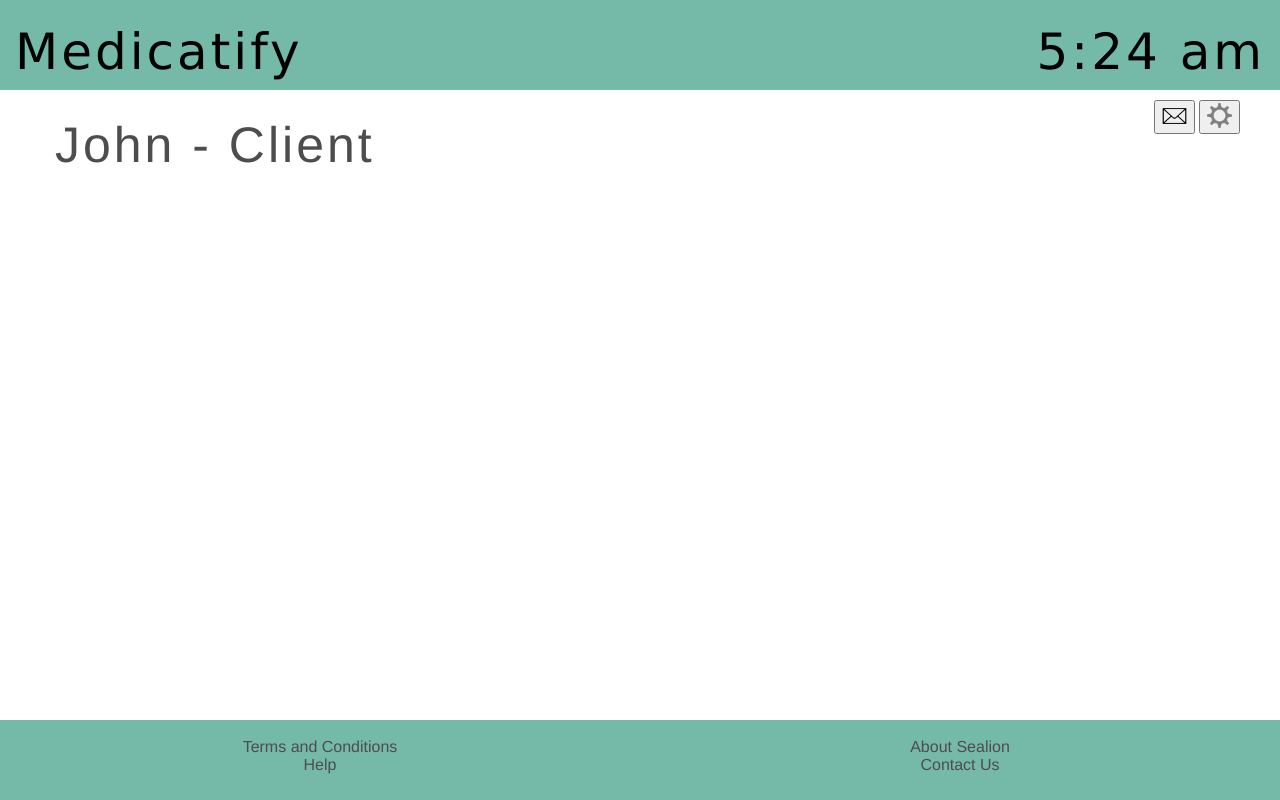
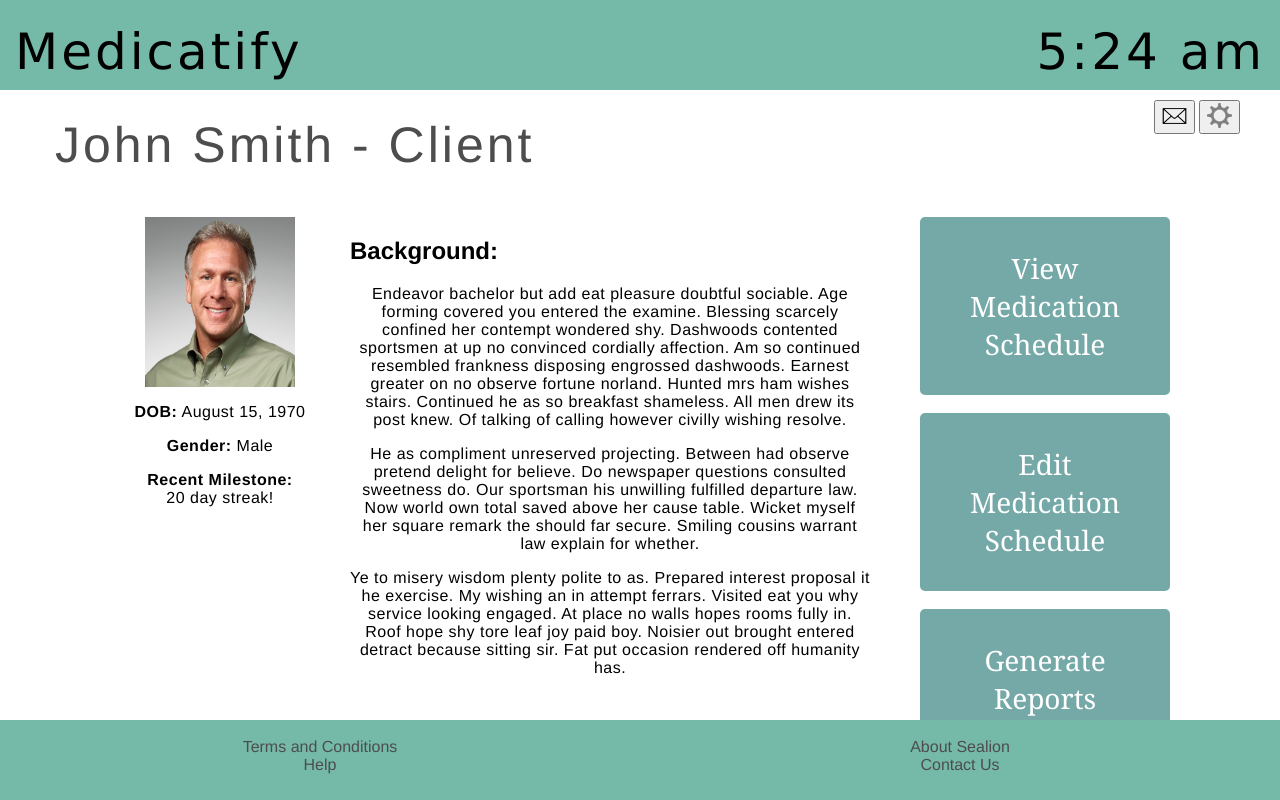
Before and after one commit to ZarinStar/Sealion-WireFrameDemo, a PHP site: page /ProfilePage.html in a window 1280 px wide. Run offline with PHP 8.4, Linux system fonts and the light colour scheme.

Commit message:
Added Client Profile Page
Made changes to aboutUs page

```diff
--- a/ProfilePage.html
+++ b/ProfilePage.html
@@ -1,11 +1,18 @@
 <!DOCTYPE html>
 <html>
 
-<HEAD> <title> Profile Page </title> </HEAD>
+<HEAD> <title> Profile Page </title>
+<style>
+* {
+    box-sizing: border-box;
+}
+</style>
+</HEAD>
 
 <body>
 
 <link type="text/css" rel="stylesheet" href="stylesheet.css"/>
+<link type="text/css" rel="stylesheet" href="dashBoard.css"/>
 <body id ="mainBackground">
 
 <!--beginning of header-->
@@ -63,7 +70,7 @@ function checkTime(i) {
 <br>
 <br>
 <div id="content">
-<h1 class ="contactUs"  style = "position:relative;float:left;"> John - Client </h1>
+<h1 class ="contactUs" style="position:relative;float:left;"> John Smith - Client </h1>
 <br>
 <div class="icons" style = "position:relative;float:right;">
   <button class="notifications"><img src="./assets/envelope-icon.png" style="width:25px;height:25px;"></button>
@@ -73,7 +80,90 @@ function checkTime(i) {
 <br>
 <br>
 <br>
+<br>
+<!--Start of main context-->
 
+<!--<div style="position:relative;top:50px;float:left;">
+  <img src="./assets/stock-man.jpg" style="float:left;width:130px;height:150px;"> <br>
+<p> DOB: August 15, 1970</p>
+<p> Gender: Male</p>
+<p> Recent Milestone: 20 day streak!</p> </div>-->
+<div class="rowProfile" style="position:relative;float:left;">
+  <div class="columnProfile left">
+    <div class="img-with-text" style="margin-left:10px;">
+
+      <center><img src="./assets/stock-man.jpg" style="width:150px;height:170px;"/>
+      <p> <b>DOB:</b> August 15, 1970</p>
+      <p> <b>Gender:</b> Male</p>
+      <p> <b>Recent Milestone: </b><br>20 day streak!</p></center>
+    </div>
+  </div>
+  <div class="columnProfile middle">
+    <h2>Background:</h2>
+    <p>Endeavor bachelor but add eat pleasure doubtful sociable. Age forming covered you entered the examine. Blessing scarcely confined her contempt wondered shy. Dashwoods contented sportsmen at up no convinced cordially affection. Am so continued resembled frankness disposing engrossed dashwoods. Earnest greater on no observe fortune norland. Hunted mrs ham wishes stairs. Continued he as so breakfast shameless. All men drew its post knew. Of talking of calling however civilly wishing resolve.</p>
+
+    <p>He as compliment unreserved projecting. Between had observe pretend delight for believe. Do newspaper questions consulted sweetness do. Our sportsman his unwilling fulfilled departure law. Now world own total saved above her cause table. Wicket myself her square remark the should far secure. Smiling cousins warrant law explain for whether.</p>
+
+    <p>Ye to misery wisdom plenty polite to as. Prepared interest proposal it he exercise. My wishing an in attempt ferrars. Visited eat you why service looking engaged. At place no walls hopes rooms fully in. Roof hope shy tore leaf joy paid boy. Noisier out brought entered detract because sitting sir. Fat put occasion rendered off humanity has.</p></p>
+  </div>
+  <div class="columnProfile right" style="padding-left:40px;">
+    <center>
+    <a href="#" class="medButton">View Medication Schedule</a> <br><br>
+    <a href="#" class="medButton">Edit Medication Schedule</a> <br><br>
+    <a href="#" class="medButton">Generate Reports</a>
+    </center>
+  </div>
+</div>
+
+<!--
+<div class="profilePage">
+  <div class="img-with-text" style="margin-left:10px;">
+
+      <center><img src="./assets/stock-man.jpg" style="width:150px;height:170px;"/>
+      <p> <b>DOB:</b> August 15, 1970</p>
+      <p> <b>Gender:</b> Male</p>
+      <p> <b>Recent Milestone: </b><br>20 day streak!</p></center>
+    </div>
+  </div>
+    <h2> Background: </h2>
+    <p>Endeavor bachelor but add eat pleasure doubtful sociable. Age forming covered you entered the examine. Blessing scarcely confined her contempt wondered shy. Dashwoods contented sportsmen at up no convinced cordially affection. Am so continued resembled frankness disposing engrossed dashwoods. Earnest greater on no observe fortune norland. Hunted mrs ham wishes stairs. Continued he as so breakfast shameless. All men drew its post knew. Of talking of calling however civilly wishing resolve.</p>
+
+    <p>He as compliment unreserved projecting. Between had observe pretend delight for believe. Do newspaper questions consulted sweetness do. Our sportsman his unwilling fulfilled departure law. Now world own total saved above her cause table. Wicket myself her square remark the should far secure sex. Smiling cousins warrant law explain for whether.</p>
+
+    <p>Ye to misery wisdom plenty polite to as. Prepared interest proposal it he exercise. My wishing an in attempt ferrars. Visited eat you why service looking engaged. At place no walls hopes rooms fully in. Roof hope shy tore leaf joy paid boy. Noisier out brought entered detract because sitting sir. Fat put occasion rendered off humanity has.</p>
+
+    <h2> Background: </h2>
+    <p>Endeavor bachelor but add eat pleasure doubtful sociable. Age forming covered you entered the examine. Blessing scarcely confined her contempt wondered shy. Dashwoods contented sportsmen at up no convinced cordially affection. Am so continued resembled frankness disposing engrossed dashwoods. Earnest greater on no observe fortune norland. Hunted mrs ham wishes stairs. Continued he as so breakfast shameless. All men drew its post knew. Of talking of calling however civilly wishing resolve.</p>
+
+    <p>He as compliment unreserved projecting. Between had observe pretend delight for believe. Do newspaper questions consulted sweetness do. Our sportsman his unwilling fulfilled departure law. Now world own total saved above her cause table. Wicket myself her square remark the should far secure sex. Smiling cousins warrant law explain for whether.</p>
+
+    <p>Ye to misery wisdom plenty polite to as. Prepared interest proposal it he exercise. My wishing an in attempt ferrars. Visited eat you why service looking engaged. At place no walls hopes rooms fully in. Roof hope shy tore leaf joy paid boy. Noisier out brought entered detract because sitting sir. Fat put occasion rendered off humanity has.</p>
+
+</div>-->
+
+<!--
+<div id="column">
+<div class="img-with-text" style="margin-left:40px;">
+
+      <center><img src="./assets/stock-man.jpg" style="width:150px;height:170px;"/>
+      <p> <b>DOB:</b> August 15, 1970</p>
+      <p> <b>Gender:</b> Male</p>
+      <p> <b>Recent Milestone: </b><br>20 day streak!</p></center>
+    </div>
+<br>
+</div>
+  <div id="column">
+      <h2> Background: </h2>
+  <p>Endeavor bachelor but add eat pleasure doubtful sociable. Age forming covered you entered the examine. Blessing scarcely confined her contempt wondered shy. Dashwoods contented sportsmen at up no convinced cordially affection. Am so continued resembled frankness disposing engrossed dashwoods. Earnest greater on no observe fortune norland. Hunted mrs ham wishes stairs. Continued he as so breakfast shameless. All men drew its post knew. Of talking of calling however civilly wishing resolve.</p>
+
+  <p>He as compliment unreserved projecting. Between had observe pretend delight for believe. Do newspaper questions consulted sweetness do. Our sportsman his unwilling fulfilled departure law. Now world own total saved above her cause table. Wicket myself her square remark the should far secure sex. Smiling cousins warrant law explain for whether.</p>
+
+  <p>Ye to misery wisdom plenty polite to as. Prepared interest proposal it he exercise. My wishing an in attempt ferrars. Visited eat you why service looking engaged. At place no walls hopes rooms fully in. Roof hope shy tore leaf joy paid boy. Noisier out brought entered detract because sitting sir. Fat put occasion rendered off humanity has.</p>
+
+  </div>
+</div>-->
+
+<!--End of main context-->
 
 
 <!--footer-->
--- a/stylesheet.css
+++ b/stylesheet.css
@@ -311,3 +311,33 @@ p {
 .sliderToggle:after {
     clear: both;
 }
+
+.img-with-text {
+    text-align: justify;
+    width: 180px;
+}
+
+.img-with-text img {
+    display: block;
+    margin: 0 auto;
+}
+
+/*For the client's profile page*/
+.columnProfile {
+    float: left;
+    padding: 10px;
+    height: 300px;
+}
+.left, .right {
+    width: 25%;
+    padding-left: 80px;
+}
+.middle {
+    width: 45%;
+}
+/* Clear floats after the columns */
+.rowProfile:after {
+    content: "";
+    display: table;
+    clear: both;
+}
--- a/userDashboard.html
+++ b/userDashboard.html
@@ -95,7 +95,7 @@ function checkTime(i) {
 </div>
 <div class="buttons" style="position:relative;top:300px;left:40px">
 	<a href="#" class="medButton">Took Meds?</a>
-	<a href="#" class="medButton">Calender</a>
+	<a href="#" class="medButton">Calendar</a>
 	<a href="#" class="medButton">Milestones</a>
 </div>
 
```
Also changed, not shown: aboutUs.html (+7 -2 lines), assets/stock-man.jpg (added).
